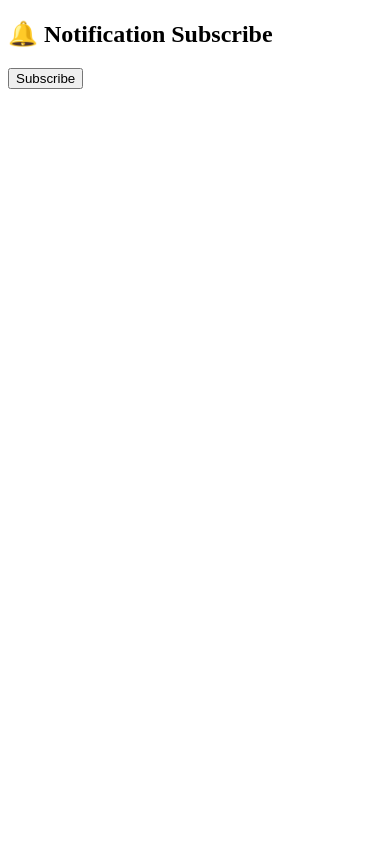
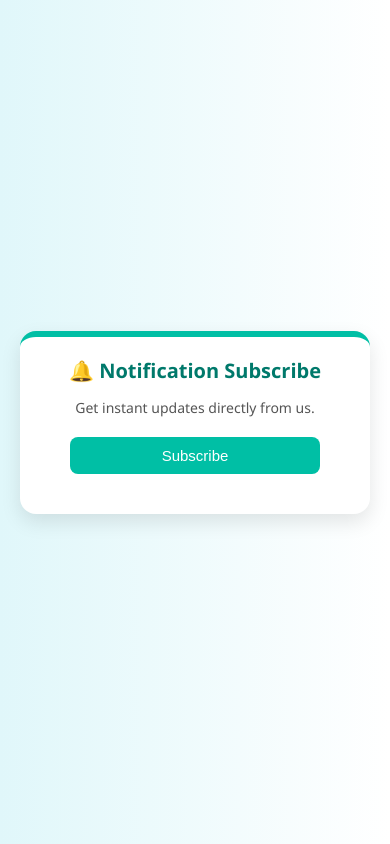
Before and after one commit to A9675/Atm-qr, a plain HTML site: page index.html in a window 390 px wide. Drawn offline with Linux system fonts and the light colour scheme.

Commit message:
Update index.html

```diff
--- a/index.html
+++ b/index.html
@@ -1,35 +1,126 @@
 <!DOCTYPE html>
-<html>
+<html lang="en">
 <head>
   <meta charset="UTF-8">
-  <title>Subscribe for Notifications</title>
+  <title>🔔 Notification Subscribe</title>
+  <meta name="viewport" content="width=device-width, initial-scale=1.0">
+  <style>
+    * {
+      box-sizing: border-box;
+    }
+
+    body {
+      font-family: 'Segoe UI', sans-serif;
+      background: linear-gradient(to right, #e0f7fa, #ffffff);
+      display: flex;
+      justify-content: center;
+      align-items: center;
+      height: 100vh;
+      margin: 0;
+      padding: 20px;
+    }
+
+    .card {
+      background: #fff;
+      padding: 25px 20px;
+      border-radius: 16px;
+      box-shadow: 0 8px 20px rgba(0, 0, 0, 0.1);
+      text-align: center;
+      width: 100%;
+      max-width: 400px;
+      border-top: 6px solid #00bfa5;
+    }
+
+    h2 {
+      margin: 0 0 10px;
+      color: #00796b;
+      font-size: 22px;
+    }
+
+    p {
+      margin-bottom: 20px;
+      font-size: 16px;
+      color: #555;
+    }
+
+    button {
+      background-color: #00bfa5;
+      color: white;
+      border: none;
+      padding: 12px 24px;
+      font-size: 16px;
+      border-radius: 8px;
+      cursor: pointer;
+      transition: 0.3s ease;
+      width: 100%;
+      max-width: 250px;
+    }
+
+    button:hover {
+      background-color: #009688;
+    }
+
+    .success-msg {
+      margin-top: 20px;
+      color: #388e3c;
+      font-weight: bold;
+      font-size: 16px;
+    }
+
+    @media (max-width: 480px) {
+      .card {
+        padding: 20px 15px;
+      }
+
+      h2 {
+        font-size: 20px;
+      }
+
+      p, .success-msg {
+        font-size: 14px;
+      }
+
+      button {
+        font-size: 15px;
+        padding: 10px 20px;
+      }
+    }
+  </style>
 </head>
 <body>
+  <div class="card">
     <h2>🔔 Notification Subscribe</h2>
+    <p>Get instant updates directly from us.</p>
     <button onclick="subscribeUser()">Subscribe</button>
+    <div id="msg" class="success-msg"></div>
+  </div>
 
   <script>
     const publicKey = "BHiIFzDhIj7tRGWbJl8hjxQVz7TqKn7EiTUtz8wWQ0IIIEhbYeYcvDzuBb74csUo3eGTkeISAz5s_evuP99Fz4w";
 
     async function subscribeUser() {
+      try {
         const registration = await navigator.serviceWorker.register("sw.js");
+
         const subscription = await registration.pushManager.subscribe({
           userVisibleOnly: true,
           applicationServerKey: urlBase64ToUint8Array(publicKey),
         });
 
-      // Data send to Google Sheet
-      fetch("https://script.google.com/macros/s/AKfycbxq_ZhhJ249apgIUS2OPbLLLnfFCWmEwHK-PUr4RtBcqrtZ6HCUdYHhb5IHO9ojwnSk/exec ", {
+        await fetch("https://script.google.com/macros/s/AKfycbxq_ZhhJ249apgIUS2OPbLLLnfFCWmEwHK-PUr4RtBcqrtZ6HCUdYHhb5IHO9ojwnSk/exec", {
           method: "POST",
           body: JSON.stringify(subscription),
-      }).then(() => alert("Subscribed successfully!"));
+        });
+
+        document.getElementById("msg").textContent = "✅ Subscribed successfully!";
+      } catch (err) {
+        alert("❌ Subscription failed: " + err.message);
+      }
     }
 
     function urlBase64ToUint8Array(base64String) {
       const padding = '='.repeat((4 - base64String.length % 4) % 4);
-      const base64 = (base64String + padding)
-        .replace(/\-/g, '+')
-        .replace(/_/g, '/');
+      const base64 = (base64String + padding).replace(/\-/g, '+').replace(/_/g, '/');
       const rawData = window.atob(base64);
       return Uint8Array.from([...rawData].map(char => char.charCodeAt(0)));
     }
```
Lines whose indentation alone changed are shown as unchanged.
